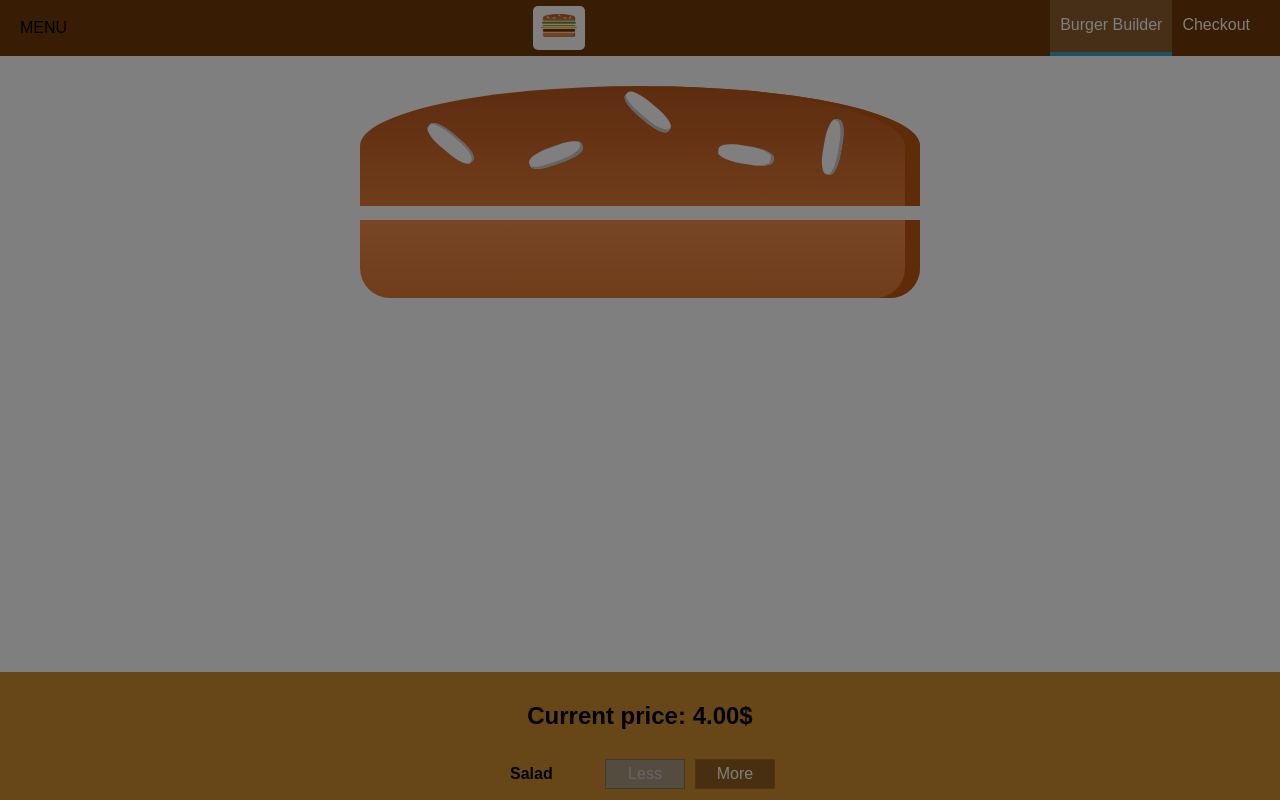
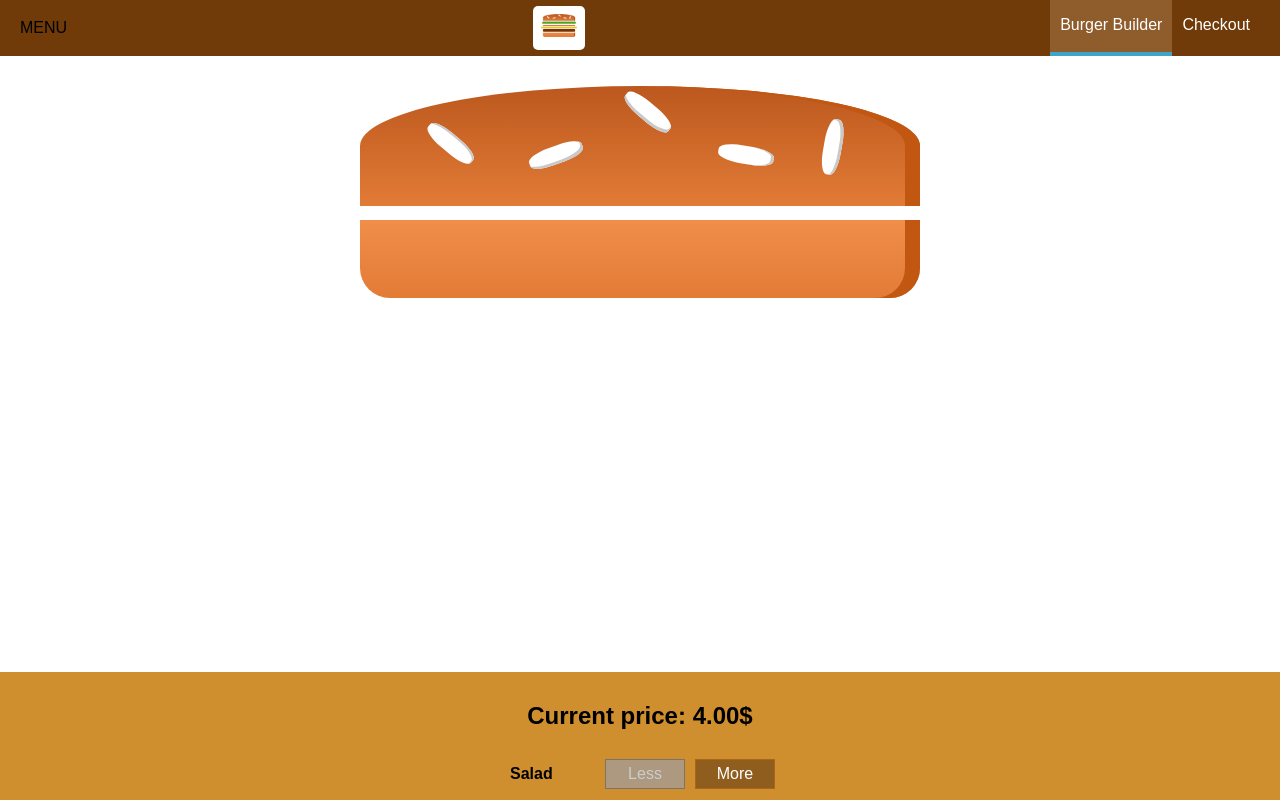
Before and after one commit to Flexagon/burger-builder, a React app: page / in a window 1280 px wide. Shown: the top 800 px of the page. Built offline with nearby package versions, Linux system fonts and the light colour scheme.

Commit message:
Final Layout steps

```diff
--- /dev/null
+++ b/src/components/Navigation/SideDrawer/DrawerToggle/DrawerToggle.js
@@ -0,0 +1,7 @@
+import React from 'react';
+
+const drawerToggle = props => (
+  <div onClick={props.clicked}>MENU</div>
+);
+
+export default drawerToggle;
--- a/src/components/Navigation/SideDrawer/SideDrawer.js
+++ b/src/components/Navigation/SideDrawer/SideDrawer.js
@@ -1,15 +1,18 @@
 import React from 'react';
 import classes from './SideDrawer.css';
-import Logo from '../../Logo/Logo';
 import NavigationItems from '../NavigationItems/NavigationItems';
 import Backdrop from '../../UI/Backdrop/Backdrop';
 import Aux from '../../../hoc/Aux';
 
 const sideDrawer = props => {
+  let attachedClasses = [classes.SideDrawer, classes.Close];
+
+  if (props.open) attachedClasses = [classes.SideDrawer, classes.Open];
+
   return(
     <Aux>
-      <Backdrop show />
-      <div className={classes.SideDrawer}>
+      <Backdrop show={props.open} clicked={props.closed} />
+      <div className={attachedClasses.join(' ')}>
         <nav>
           <NavigationItems />
         </nav>
--- a/src/components/Navigation/Toolbar/Toolbar.js
+++ b/src/components/Navigation/Toolbar/Toolbar.js
@@ -2,10 +2,11 @@ import React from 'react';
 import classes from './Toolbar.css';
 import Logo from '../../Logo/Logo';
 import NavigationItems from '../NavigationItems/NavigationItems';
+import DrawerToggle from '../SideDrawer/DrawerToggle/DrawerToggle';
 
 const toolbar = props => (
   <header className={classes.Toolbar}>
-    <div>MENU</div>
+    <DrawerToggle clicked={props.drawerToggleClicked} />
     <Logo />
     <nav className={classes.DesktopOnly}>
       <NavigationItems />
--- a/src/components/UI/Backdrop/Backdrop.js
+++ b/src/components/UI/Backdrop/Backdrop.js
@@ -1,6 +1,6 @@
 import React from 'react';
 import classes from './Backdrop.css';
 
-const backdrop = props => props.show ? <div className={classes.Backdrop} onClick={props.modalClose} /> : '';
+const backdrop = props => props.show ? <div className={classes.Backdrop} onClick={props.clicked} /> : '';
 
 export default backdrop;
--- a/src/components/UI/Modal/Modal.js
+++ b/src/components/UI/Modal/Modal.js
@@ -5,7 +5,7 @@ import Backdrop from '../Backdrop/Backdrop';
 
 const modal = props => (
   <Aux>
-    <Backdrop show={props.show} modalClose={props.modalClose} />
+    <Backdrop show={props.show} clicked={props.modalClose} />
     <div
       className={classes.Modal}
       style={{
```
